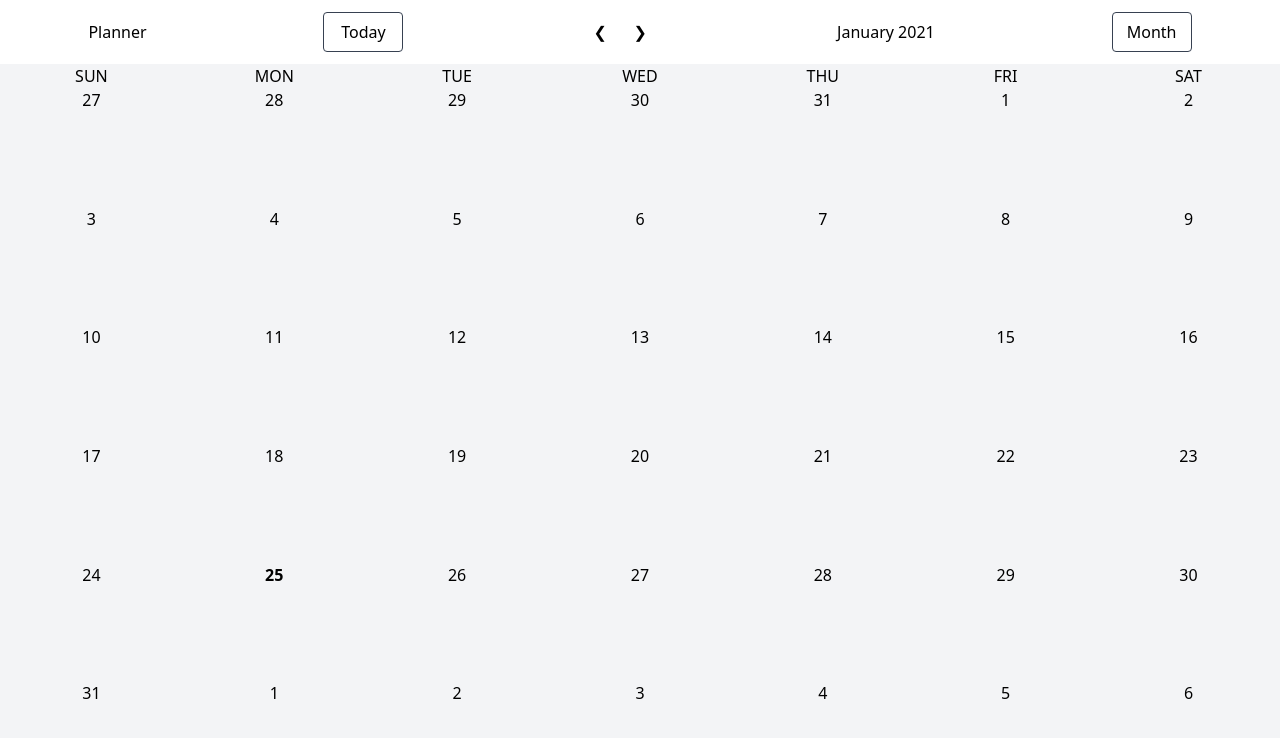
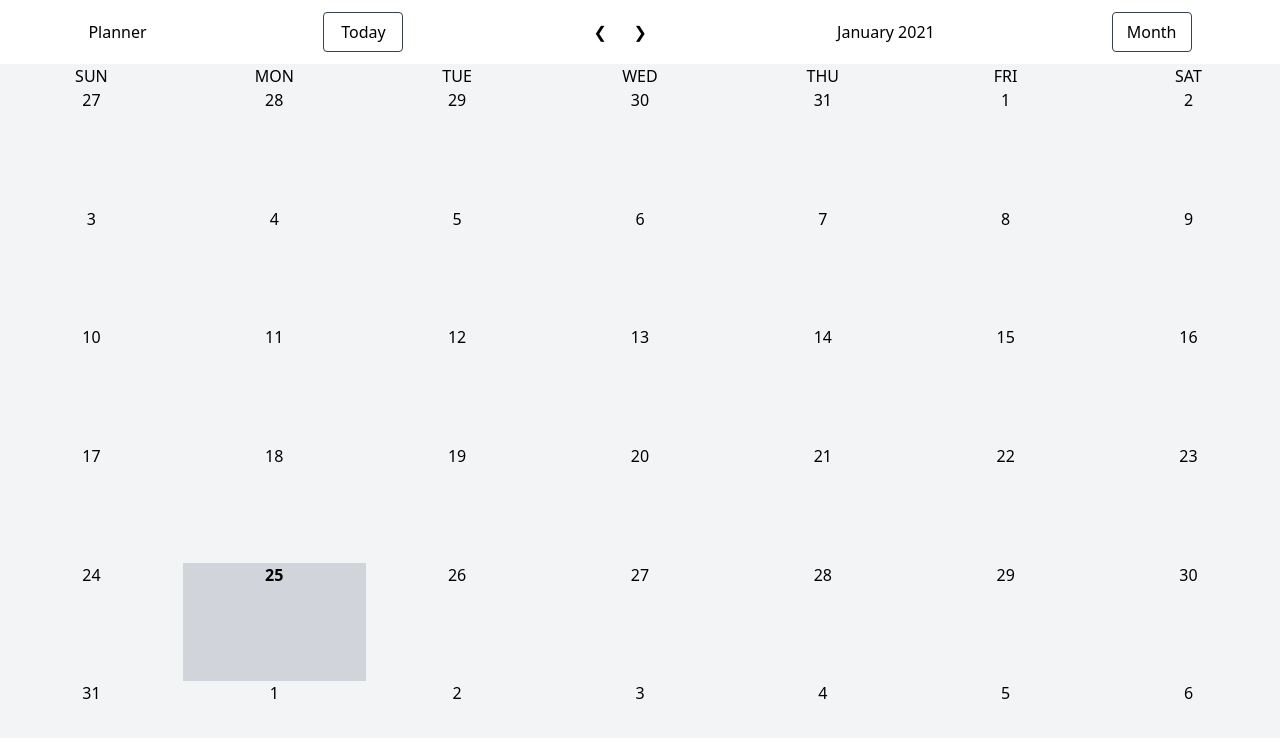
Before and after one commit to brandedcow/calendar-vite-vue, a Vue app: page / in a window 1280 px wide. Shown: the top 738 px of the page. Built offline with nearby package versions, Linux system fonts and the light colour scheme.

Commit message:
added date selection for month view

```diff
--- a/src/App.vue
+++ b/src/App.vue
@@ -8,8 +8,7 @@
       :onViewSelection="handleViewSelection"
       :calendarView="view"
     />
-    <router-view :currDate="currDate"></router-view>
-    <!-- <MonthCalendar :currDate="currDate" /> -->
+    <router-view :currDate="currDate" :onSetDate="handleSetDate"></router-view>
   </div>
 </template>
 
@@ -42,6 +41,10 @@ export default {
       router.push(`/${calendarViewOptions[selection].toLowerCase()}`);
     }
 
+    function handleSetDate(date) {
+      store.dispatch("calendar/setDate", date);
+    }
+
     return {
       currDate,
       view,
@@ -49,6 +52,7 @@ export default {
       dec,
       calendarViewOptions,
       handleViewSelection,
+      handleSetDate,
     };
   },
 };
--- a/src/components/MonthCalendar.vue
+++ b/src/components/MonthCalendar.vue
@@ -8,11 +8,13 @@
 
     <div class="flex flex-wrap flex-grow">
       <div
+        @click="onSetDate(date)"
         v-for="date in dates"
         :key="date"
         class="w-1/7 flex justify-center"
         :class="{
           today: isToday(date),
+          selected: isSelected(date),
         }"
       >
         {{ date.getDate() }}
@@ -29,11 +31,13 @@ import { getExtendedMonth } from "../utils/dates";
 export default {
   props: {
     currDate: Date,
+    onSetDate: Function,
   },
   setup(props) {
     const today = new Date();
     const days = ["SUN", "MON", "TUE", "WED", "THU", "FRI", "SAT"];
     const isToday = (date) => isSameDay(date, today);
+    const isSelected = (date) => isSameDay(date, props.currDate);
     const dates = computed(() =>
       getExtendedMonth(props.currDate).map((d) => new Date(d))
     );
@@ -42,6 +46,7 @@ export default {
       days,
       dates,
       isToday,
+      isSelected,
     };
   },
 };
@@ -49,6 +54,10 @@ export default {
 
 <style scoped>
 .today {
+  @apply bg-gray-300;
+}
+
+.selected {
   @apply font-bold;
 }
 </style>
--- a/src/store/modules/calendar.js
+++ b/src/store/modules/calendar.js
@@ -19,6 +19,9 @@ const actions = {
   setToday({commit}) {
     commit('setToday')
   },
+  setDate({ commit }, payload) {
+    commit('setDate', payload)
+  },
   setCalendarView(state, view) {
     state.calendarView = view
   }
@@ -34,6 +37,9 @@ const mutations = {
   setToday(state) {
     state.currDate = new Date()
   },
+  setDate(state, payload) {
+    state.currDate = new Date(payload)
+  },
   setCalendarView({ commit }, payload) {
     commit('setCalendarView', payload)
   }
```
